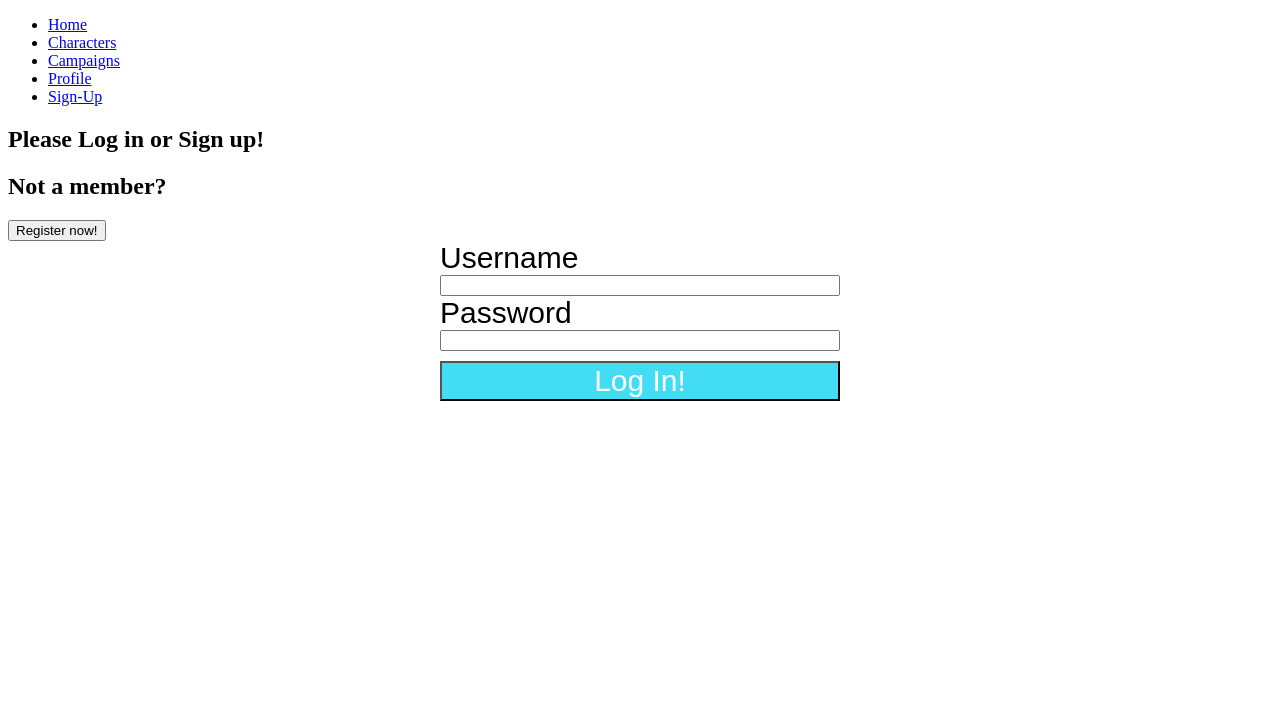
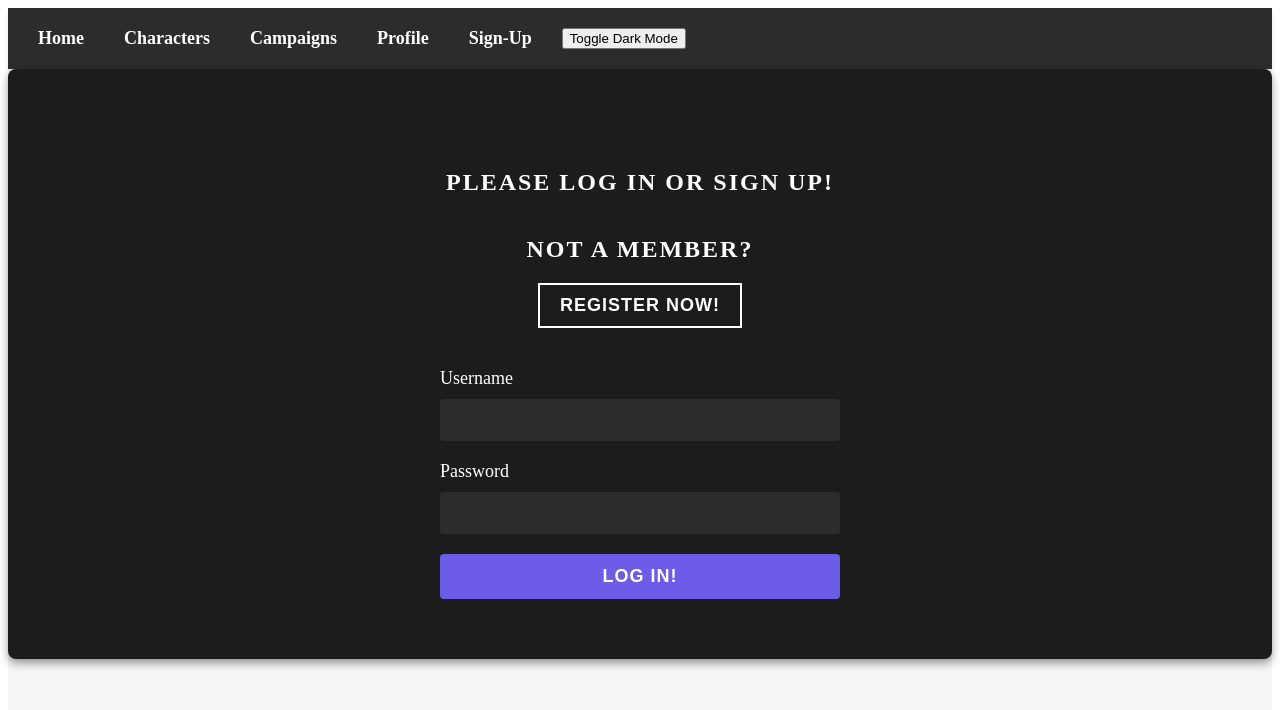
Before and after one commit to sahn0307/campaign-journal, a React (Create React App) app in the folder client/: page /signup in a window 1280 px wide. Shown: the top 710 px of the page. Built offline with nearby package versions, Linux system fonts and the light colour scheme.

Commit message:
started scss styling

```diff
--- a/client/package.json
+++ b/client/package.json
@@ -2,12 +2,14 @@
   "name": "client",
   "version": "0.1.0",
   "private": true,
-  "proxy": "http://localhost:5555",
+  "proxy": "http://localhost:5555/api/v1",
   "dependencies": {
     "@testing-library/jest-dom": "^5.17.0",
     "@testing-library/react": "^13.4.0",
     "@testing-library/user-event": "^13.5.0",
+    "axios": "^1.6.8",
     "formik": "^2.4.5",
+    "node-sass": "^7.0.3",
     "react": "^18.2.0",
     "react-dom": "^18.2.0",
     "react-router-dom": "^6.4.0",
--- a/client/src/components/App2.js
+++ b/client/src/components/App2.js
@@ -11,12 +11,19 @@ import UserProfile from '../pages/UserProfile';
 // import CampaignForm from '../pages/CampaignForm';
 import NavBar from './NavBar';
 import Footer from './Footer';
+import '../styles/style.scss';
+import { useState } from 'react';
+function App() {
+    const [mode, setMode] = useState('light');
 
-function App() {
+    const toggleMode = () => {
+      setMode(prevMode => (prevMode === 'light' ? 'dark' : 'light'));
+    };
+
     return (
       <Router>
-      <div className="App">
-        <NavBar />
+        <div className={`App ${mode}-mode`}>
+          <NavBar mode={mode} toggleMode={toggleMode} />
           <Routes>
             <Route path="/" element={<Home />} />
             <Route path="/signup" element={<Authentication />} />
--- a/client/src/components/NavBar.js
+++ b/client/src/components/NavBar.js
@@ -1,26 +1,31 @@
 import React from "react";
 import { Link } from "react-router-dom";
+import '../styles/nav.scss';
 
-function NavBar() {
+function NavBar({ mode, toggleMode }) {
   return (
-            <nav>
-            <ul>
-                <li>
-                <Link to="/">Home</Link>
+    <nav className="NavBar">
+      <ul className="NavBar__list">
+        <li className="NavBar__item">
+          <Link to="/" className="NavBar__link">Home</Link>
         </li>
-                <li>
-                <Link to="/characters">Characters</Link>
+        <li className="NavBar__item">
+          <Link to="/characters" className="NavBar__link">Characters</Link>
         </li>
-                <li>
-                <Link to="/campaigns">Campaigns</Link>
+        <li className="NavBar__item">
+          <Link to="/campaigns" className="NavBar__link">Campaigns</Link>
         </li>
-                <li>
-                <Link to="/profile">Profile</Link>
+        <li className="NavBar__item">
+          <Link to="/profile" className="NavBar__link">Profile</Link>
         </li>
-                <li>
-                <Link to="/signup">Sign-Up</Link>
+        <li className="NavBar__item">
+          <Link to="/signup" className="NavBar__link">Sign-Up</Link>
         </li>
+        <button className="NavBar__toggle" onClick={toggleMode}>
+        {mode === 'light' ? 'Toggle Dark Mode' : 'Toggle Light Mode'}
+      </button>
       </ul>
+
     </nav>
   );
 }
--- a/client/src/pages/Authentication.js
+++ b/client/src/pages/Authentication.js
@@ -4,6 +4,8 @@ import styled from "styled-components";
 import { useFormik } from "formik";
 import * as yup from "yup";
 import { useAuth } from '../context/AuthContext';
+import '../styles/Authentication.scss';
+
 
 function Authentication({ updateUser }) {
   const [signUp, setSignUp] = useState(false);
@@ -21,7 +23,7 @@ function Authentication({ updateUser }) {
     initialValues: {
       name: '',
       email: '',
-      password: '',
+      password_hash: '',
     },
     validationSchema: formSchema,
     onSubmit: (values) => {
@@ -47,17 +49,19 @@ function Authentication({ updateUser }) {
   });
 
   return (
-    <>
-      <h2 style={{ color: 'red' }}>{formik.errors.name}</h2>
-      {error && <h2 style={{ color: 'red' }}>{error}</h2>}
+    <div className="authentication">
+      <h2 className="error">{formik.errors.name}</h2>
+      {error && <h2 className="error">{error}</h2>}
       <h2>Please Log in or Sign up!</h2>
       <h2>{signUp ? 'Already a member?' : 'Not a member?'}</h2>
-      <button onClick={handleClick}>{signUp ? 'Log In!' : 'Register now!'}</button>
-      <Form onSubmit={formik.handleSubmit}>
+      <button className="toggle-button" onClick={handleClick}>
+        {signUp ? 'Log In!' : 'Register now!'}
+      </button>
+      <form className="authentication-form" onSubmit={formik.handleSubmit}>
         <label>Username</label>
         <input type='text' name='name' value={formik.values.name} onChange={formik.handleChange} />
         <label>Password</label>
-        <input type='password' name='password' value={formik.values.password} onChange={formik.handleChange} />
+        <input type='password' name='password_hash' value={formik.values.password_hash} onChange={formik.handleChange} />
         {signUp && (
           <>
             <label>Email</label>
@@ -65,28 +69,28 @@ function Authentication({ updateUser }) {
           </>
         )}
         <input type='submit' value={signUp ? 'Sign Up!' : 'Log In!'} />
-      </Form>
-    </>
+      </form>
+    </div>
   );
 }
 
 export default Authentication;
 
-export const Form = styled.form`
-  display: flex;
-  flex-direction: column;
-  width: 400px;
-  margin: auto;
-  font-family: Arial;
-  font-size: 30px;
+//export const Form = styled.form`
+//   display: flex;
+//   flex-direction: column;
+//   width: 400px;
+//   margin: auto;
+//   font-family: Arial;
+//   font-size: 30px;
 
-  input[type=submit] {
-    background-color: #42ddf5;
-    color: white;
-    height: 40px;
-    font-family: Arial;
-    font-size: 30px;
-    margin-top: 10px;
-    margin-bottom: 10px;
-  }
-`;
+//   input[type=submit] {
+//     background-color: #42ddf5;
+//     color: white;
+//     height: 40px;
+//     font-family: Arial;
+//     font-size: 30px;
+//     margin-top: 10px;
+//     margin-bottom: 10px;
+//   }
+// `;
--- a/client/src/pages/CharacterList.js
+++ b/client/src/pages/CharacterList.js
@@ -1,12 +1,23 @@
-import React from 'react'
+import React, { useState, useEffect } from 'react';
+import { getCharacters } from '../services/api';
 
-const Home = () => {
-   return (
-    <div>
-      <h1>Welcome!</h1>
-      <p>This is the Character page.</p>
-    </div>
-  )
+function CharacterList() {
+  const [characters, setCharacters] = useState([]);
+
+  useEffect(() => {
+    const fetchCharacters = async () => {
+      try {
+        const response = await getCharacters();
+        setCharacters(response.data);
+      } catch (error) {
+        console.error('Failed to fetch characters', error);
+      }
+    };
+
+    fetchCharacters();
+  }, []);
+
+  // ...
 }
 
-export default Home;
+export default CharacterList;
--- /dev/null
+++ b/client/src/services/api.js
@@ -0,0 +1,29 @@
+import axios from 'axios';
+
+const api = axios.create({
+  baseURL: 'http://localhost:5555/api/v1', // Update with your Flask API URL
+  withCredentials: true, // Include cookies in the requests
+});
+
+// User authentication
+export const signup = (data) => api.post('/signup', data);
+export const login = (data) => api.post('/login', data);
+export const logout = () => api.delete('/logout');
+export const checkSession = () => api.get('/check_session');
+
+// Character endpoints
+export const getCharacters = () => api.get('/characters');
+export const getCharacterById = (id) => api.get(`/characters/${id}`);
+export const createCharacter = (data) => api.post('/characters', data);
+export const updateCharacter = (id, data) => api.patch(`/characters/${id}`, data);
+export const deleteCharacter = (id) => api.delete(`/characters/${id}`);
+
+// Campaign endpoints
+export const getCampaigns = () => api.get('/campaigns');
+export const getCampaignById = (id) => api.get(`/campaigns/${id}`);
+export const createCampaign = (data) => api.post('/campaigns', data);
+export const updateCampaign = (id, data) => api.patch(`/campaigns/${id}`, data);
+export const deleteCampaign = (id) => api.delete(`/campaigns/${id}`);
+
+// User profile endpoint
+export const getUserProfile = () => api.get('/profile');
--- /dev/null
+++ b/client/src/styles/Authentication.scss
@@ -0,0 +1,82 @@
+// Authentication.scss
+.authentication {
+    display: flex;
+    flex-direction: column;
+    align-items: center;
+    background-color: #1c1c1c;
+    padding: 40px;
+    border-radius: 8px;
+    box-shadow: 0 4px 8px rgba(0, 0, 0, 0.4);
+    color: #fff;
+    font-family: 'Cinzel', serif;
+
+    .error {
+      color: #ff4d4d;
+      margin-bottom: 20px;
+    }
+
+    h2 {
+      font-size: 24px;
+      margin-bottom: 20px;
+      text-align: center;
+      text-transform: uppercase;
+      letter-spacing: 2px;
+    }
+
+    .toggle-button {
+      background-color: transparent;
+      border: 2px solid #fff;
+      color: #fff;
+      padding: 10px 20px;
+      font-size: 18px;
+      font-weight: bold;
+      text-transform: uppercase;
+      letter-spacing: 1px;
+      cursor: pointer;
+      transition: background-color 0.3s, color 0.3s;
+
+      &:hover {
+        background-color: #fff;
+        color: #1c1c1c;
+      }
+    }
+
+    .authentication-form {
+      display: flex;
+      flex-direction: column;
+      width: 400px;
+      margin-top: 40px;
+
+      label {
+        font-size: 18px;
+        margin-bottom: 10px;
+      }
+
+      input {
+        background-color: #2c2c2c;
+        border: none;
+        color: #fff;
+        padding: 12px;
+        font-size: 16px;
+        margin-bottom: 20px;
+        border-radius: 4px;
+      }
+
+      input[type="submit"] {
+        background-color: #6c5ce7;
+        color: #fff;
+        border: none;
+        padding: 12px;
+        font-size: 18px;
+        font-weight: bold;
+        text-transform: uppercase;
+        letter-spacing: 1px;
+        cursor: pointer;
+        transition: background-color 0.3s;
+
+        &:hover {
+          background-color: #4c3e9f;
+        }
+      }
+    }
+  }
--- /dev/null
+++ b/client/src/styles/nav.scss
@@ -0,0 +1,38 @@
+.NavBar {
+    background-color: #2c2c2c;
+    padding: 20px;
+    box-shadow: 0 2px 4px rgba(0, 0, 0, 0.1);
+
+    &__list {
+      list-style-type: none;
+      display: flex;
+      margin: 0;
+      padding: 0;
+    }
+
+    &__item {
+      margin-right: 20px;
+
+      &:last-child {
+        margin-right: 0;
+      }
+    }
+
+    &__link {
+      color: #fff;
+      text-decoration: none;
+      font-size: 18px;
+      font-weight: bold;
+      padding: 10px;
+      border-radius: 4px;
+      transition: background-color 0.3s;
+
+      &:hover {
+        background-color: #4a4a4a;
+      }
+
+      &.active {
+        background-color: #6c5ce7;
+      }
+    }
+  }
--- /dev/null
+++ b/client/src/styles/style.scss
@@ -0,0 +1,22 @@
+// App.scss
+
+$light-mode-bg: #f5f5f5;
+$light-mode-text: #333;
+
+$dark-mode-bg: #2c2c2c;
+$dark-mode-text: #fff;
+
+.App {
+  min-height: 100vh;
+  transition: background-color 0.3s, color 0.3s;
+
+  &.light-mode {
+    background-color: $light-mode-bg;
+    color: $light-mode-text;
+  }
+
+  &.dark-mode {
+    background-color: $dark-mode-bg;
+    color: $dark-mode-text;
+  }
+}
```
Also changed, not shown: 1 other file (tests, documents, lock files or other folders). Lines whose indentation alone changed are shown as unchanged.
